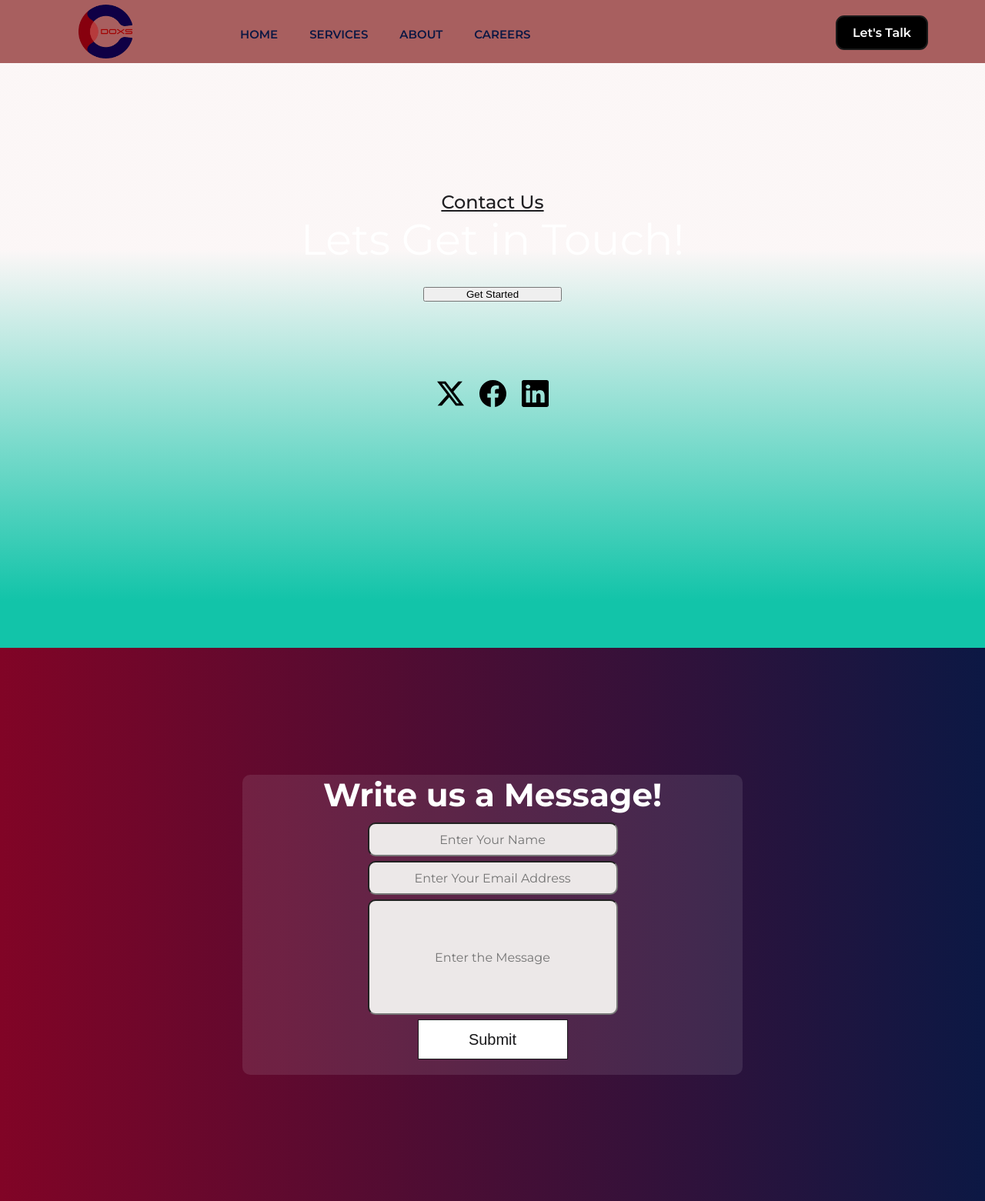
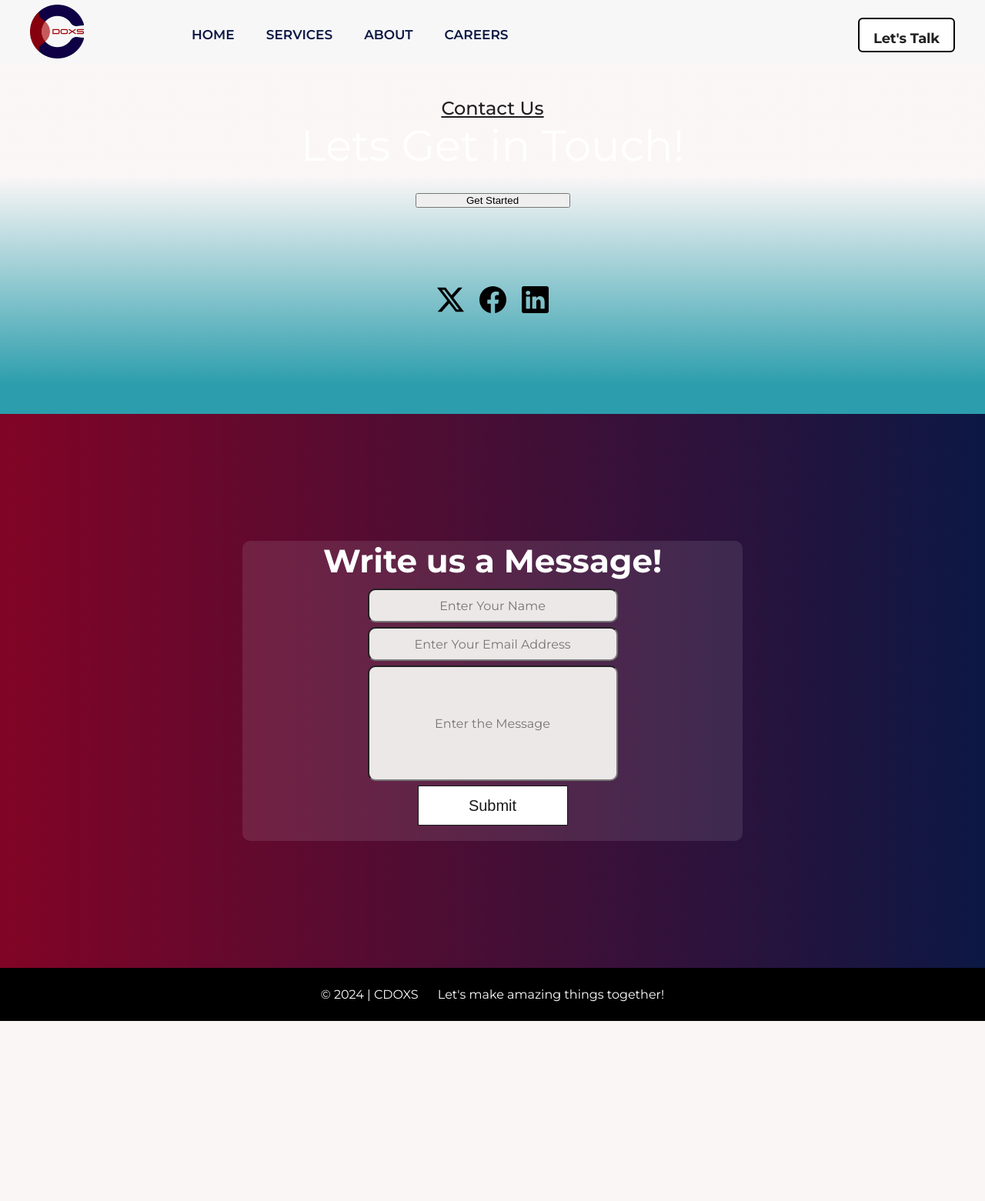
Before and after one commit to Humza-Waseem/IT-Company-Website, a Django app: page /Contact/ in a window 1280 px wide. Shown: the top 1561 px of the page at 77% size. After the commit the page ends 1327 px from the top, so only its background shows below. Run offline with Django 5.2, Linux system fonts and the light colour scheme; data comes from the database, SQL or seed files in the repository; some web fonts are replaced.

Commit message:
more styling

```diff
--- a/Templates/navBar.html
+++ b/Templates/navBar.html
@@ -38,20 +38,25 @@
 
 
         <!-- <a href="{% url 'contact'%}"><button class="button-85" style="    margin-left: 300px;">Let's Talk</button></a> -->
-        <a href="{% url 'contact'%}"> <button class="button-27"  >Let's Talk</button></a>
+        <!-- <a href="{% url 'contact'%}"> <button class="button-27"  >Let's Talk</button></a> -->
+        <!-- HTML !-->
+        {% comment %} <a href="{% url 'contact'%}"></a><button class="button-80" role="button">Let's Talk</button></a> {% endcomment %}
+       <!-- <a href="{% url 'contact'%}"><button class="button-81" role="button">Button 81</button></a> -->
+
+
 <!-- HTML !-->
 <!-- <button class="button-27" >Button 27</button> -->
 
 
     </ul>
 
-    {% comment %} <div class="nav-right v-class-responsive">
+    <div class="nav-right v-class-responsive">
         <!-- <div class="search-icon">
             <input type="text" name="" id="">
            <button> <img src="./assets/images/_icons/search.png "alt="search-icon" width="10px" height="10px"></button>
         </div> -->
 
-        <div class="search-container">
+        {% comment %} <div class="search-container">
             <div class="search-bar" id="searchBar">
               <input type="text" class="search-input" id="search" placeholder="Search..." name = "search">
               <span class="close-icon" id="closeIcon">&times;</span>
@@ -61,8 +66,12 @@
             <img src="{% static 'images/_icons/search.svg' %}" alt="searchIcon" class = "search-button" id = "searchButton">
 
 
-        </div>
-    </div> {% endcomment %}
+        </div> {% endcomment %}
+        <a href="{% url 'contact'%}"></a><button class="button-80" role="button">Let's Talk</button></a>
+
+    </div>
+
+
     <div class="hamburger ">
         <div class="line"></div>
         <div class="line"></div>
--- a/Templates/sections.html
+++ b/Templates/sections.html
@@ -20,7 +20,7 @@
             <!-- <img src="{{image.url}}" alt="thumbnail" class="imgFluid"> -->
       </div>
       <div class="paragraphs">
-              <p class="sectionTag-top ">Get to Know</p>
+              <p class="sectionTag-top " id= "dynamicText">Get to Know</p>
 
               <p class="sectionTag ">Know <span>About</span> Us</p>
 
--- a/base/templates/base/index.html
+++ b/base/templates/base/index.html
@@ -124,7 +124,7 @@
 
 
   <!-- ==================================================TOPBAR Start==============================-->
-     {% include 'topbar.html'%}
+     {% comment %} {% include 'topbar.html'%} {% endcomment %}
   <!-- ==================================================TOPBAR END==============================-->
 
 
--- a/static/css/style.css
+++ b/static/css/style.css
@@ -129,10 +129,77 @@ h6{
 
 
 
+.button-block {
+  width: 180px;
+  height: 60px;
+}
+.button-inner {
+  position: relative;
+  display: -webkit-box;
+  display: -webkit-flex;
+  display: -ms-flexbox;
+  display: flex;
+  width: 160px;
+  height: 60px;
+  -webkit-box-pack: center;
+  -webkit-justify-content: center;
+  -ms-flex-pack: center;
+  justify-content: center;
+  -webkit-box-align: center;
+  -webkit-align-items: center;
+  -ms-flex-align: center;
+  align-items: center;
+  text-decoration: none;
+}
+.w-inline-block {
+  max-width: 100%;
+  display: inline-block;
+}
+.button_text {
+  position: relative;
+  z-index: 4;
+  margin-bottom: 0px;
+  padding-right: 10px;
+  font-family: Montserrat, sans-serif;
+  font-size: 16px;
+  font-weight: 500;
+  text-transform: uppercase;
+}
+.arrow_img {
+  position: relative;
+  z-index: 4;
+  width: 12px;
+  opacity: 0.66;
+}
+element.style {
+  transform: translate3d(0px, 0px, 0px) scale3d(1, 1, 1) rotateX(0deg) rotateY(0deg) rotateZ(0deg) skew(0deg, 0deg);
+  transform-style: preserve-3d;
+}
+a:active , a:hover{
+  outline: 0;
+}
+.button_background {
+  position: absolute;
+  left: 0%;
+  top: 0%;
+  right: 0%;
+  bottom: 0%;
+  z-index: 2;
+  width: 60px;
+  height: 60px;
+  border-radius: 50px;
+  background-color: rgba(255, 171, 157, 0.5);
+}
+
+
+
+
+
 .background {
   background-color: #fff;
-  background-image: linear-gradient(to bottom, rgba(255,255,255,.7), rgba(255, 253, 253, 0.7)), linear-gradient(180deg, rgba(250, 243, 243, 0.7)32%, #12c4a9 92%);
+  background-image: linear-gradient(to bottom, rgba(255,255,255,.7), rgba(255, 253, 253, 0.7)), linear-gradient(180deg, rgba(250, 243, 243, 0.7)32%, #2b9dac 92%);
   background-size: cover;
+  /* background: url(../images/_bg/247-Prev.mp4) no-repeat center center/cover; */
   background-blend-mode: darken;
 }
 
@@ -808,14 +886,36 @@ body.tt-magic-cursor #magic-cursor {
   height: 48px;
 
 }
-.navbar-scrolled .nav-right .search-button {
+.navbar-scrolled .nav-list li a {
+  transition: all 0.3s ease ;
+  font-size: 14px;
+  /* background-color: black; */
+}
+
+.navbar-scrolled .nav-right button {
+      /* color: #0C1844; */
+      transition: all 0.3s ease;
+      width: 127px;
+      height: 36px;
+      /* margin-top: 10px; */
+      margin: auto;
+      display: flex;
+      text-align: center;
+      justify-content: center;
+      /* padding-bottom: 17px; */
+      padding-top: 9px;
+      font-size: 16px;
+}
+
+/* .navbar-scrolled .nav-right .search-button {
+  margin-top: 20px;
   transition: all 0.3s ease;
   width: 26px;
   height: 25px;
-}
+} */
 .navBar {
 
-  background-color: #a85f5f;
+  background-color: #f7f7f7;;
   display: flex;
   margin-right: 0px;
   position: sticky;
@@ -932,7 +1032,7 @@ height: 70px;
   font-family: "Montserrat";
   font-weight: 600;
   color: #0C1844;
-  font-size: 15px;
+  font-size: 17px;
 }
 .navBar .nav-list li a::before {
   content: "";
@@ -986,7 +1086,7 @@ height: 70px;
 }
 
 .firstSection {
-  height: 95vh;
+  height: 57vh;
 }
 
 .firstHalf {
@@ -1607,6 +1713,90 @@ box-shadow: 5px 5px 15px rgb(169, 169, 169); /* Example box shadow */
 
 
 /* ////////////////////////////////////   CONTACT US BUTTON  ///////////////////////////////// */
+
+
+
+
+
+
+
+/* CSS */
+.button-80 {
+  background: #fff;
+  backface-visibility: hidden;
+  border-radius: .375rem;
+  border-style: solid;
+  border-width: .125rem;
+  box-sizing: border-box;
+  color: #212121;
+  cursor: pointer;
+  display: inline-block;
+  /* font-family: Circular, Helvetica, sans-serif; */
+  font-family: "Montserrat";
+  font-size: 1.125rem;
+  font-weight: 700;
+  letter-spacing: -.01em;
+  /* line-height: 1.3; */
+  padding: 0.876rem 1.125rem;
+  position: relative;
+  /* text-align: left; */
+  text-decoration: none;
+  transform: translateZ(0) scale(1);
+  transition: transform .2s;
+  user-select: none;
+  -webkit-user-select: none;
+  touch-action: manipulation;
+  top: 4px;
+  margin-top: 15px;
+  margin-left: 743px;
+  height: 45px;
+
+  margin: auto;
+}
+
+.button-80:not(:disabled):hover {
+  transform: scale(1.05);
+
+}
+/* .button-80 img:hover{
+  transform: scale(1.05);
+
+} */
+
+.button-80:not(:disabled):hover:active {
+  transform: scale(1.05) translateY(.125rem);
+}
+
+.button-80:focus {
+  outline: 0 solid transparent;
+}
+
+.button-80:focus:before {
+  content: "";
+  left: calc(-1*.375rem);
+  pointer-events: none;
+  position: absolute;
+  top: calc(-1*.375rem);
+  transition: border-radius;
+  user-select: none;
+}
+
+.button-80:focus:not(:focus-visible) {
+  outline: 0 solid transparent;
+}
+
+.button-80:focus:not(:focus-visible):before {
+  border-width: 0;
+}
+
+.button-80:not(:disabled):active {
+  transform: translateY(.125rem);
+}
+
+
+
+
+
 
 
 .button-27 {
@@ -1641,7 +1831,7 @@ box-shadow: 5px 5px 15px rgb(169, 169, 169); /* Example box shadow */
   height: 45px;
 }
 #btn-getStarted{
-  width: 180px;
+  width: 201px;
   margin-top: 28px;
   display: flex;
   justify-content: center;
--- a/static/javascript/script.js
+++ b/static/javascript/script.js
@@ -1,30 +1,30 @@
 // /////////////////   navbar ///////////////////////
 
-// window.addEventListener('scroll', function() {
-//     const navbar = document.querySelector('.navBar');
-//     if (window.scrollY > 0) {
-//         if (window.scrollY > 0) {
-//             navbar.classList.add('navbar-scrolled');
-//             console.log(navbar.classList); // Log the class list to the console
-//         }
-//         // navbar.classList.add('navbar-scrolled');
-//     } else {
-//         navbar.classList.remove('navbar-scrolled');
-//     }
-// });
+window.addEventListener('scroll', function() {
+    const navbar = document.querySelector('.navBar');
+    if (window.scrollY > 0) {
+        if (window.scrollY > 0) {
+            navbar.classList.add('navbar-scrolled');
+            console.log(navbar.classList); // Log the class list to the console
+        }
+        // navbar.classList.add('navbar-scrolled');
+    } else {
+        navbar.classList.remove('navbar-scrolled');
+    }
+});
 
-// window.addEventListener('scroll', function() {
-//     const navbar = document.querySelector('.navBar');
-//     if (window.scrollY > 0) {
-//         if (window.scrollY > 0) {
-//             navbar.classList.add('navbar-scrolled-logo');
-//             console.log(navbar.classList); // Log the class list to the console
-//         }
-//         // navbar.classList.add('navbar-scrolled');
-//     } else {
-//         navbar.classList.remove('navbar-scrolled-logo');
-//     }
-// });
+window.addEventListener('scroll', function() {
+    const navbar = document.querySelector('.navBar');
+    if (window.scrollY > 0) {
+        if (window.scrollY > 0) {
+            navbar.classList.add('navbar-scrolled-logo');
+            console.log(navbar.classList); // Log the class list to the console
+        }
+        // navbar.classList.add('navbar-scrolled');
+    } else {
+        navbar.classList.remove('navbar-scrolled-logo');
+    }
+});
 
 
 
```
Also changed, not shown: other parts of static/css/style.css (+35 -18 lines), Templates/firstSection.html (+17 -5 lines), static/images/_icons/arrow-down.svg (added), 1 other file. Lines whose indentation alone changed are shown as unchanged.
